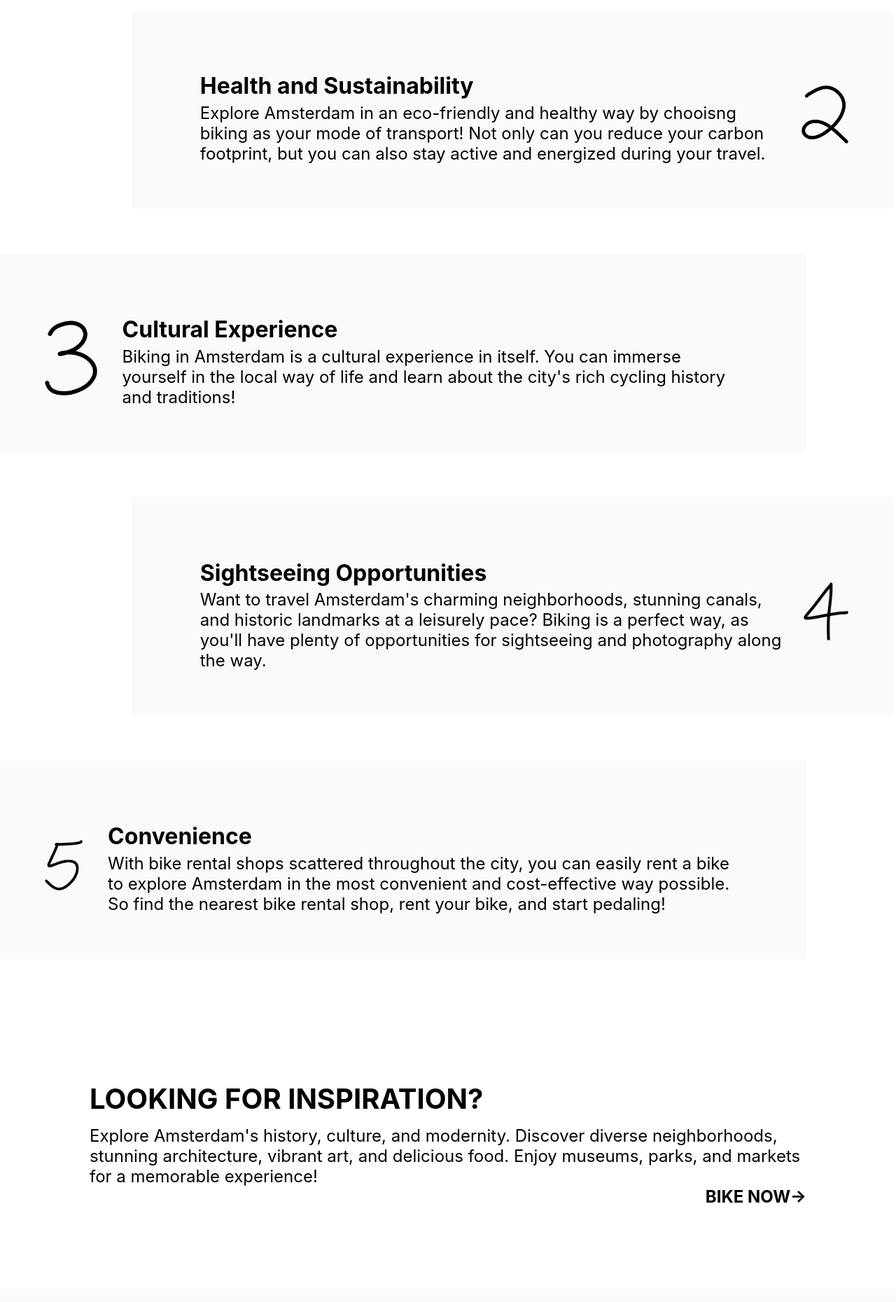
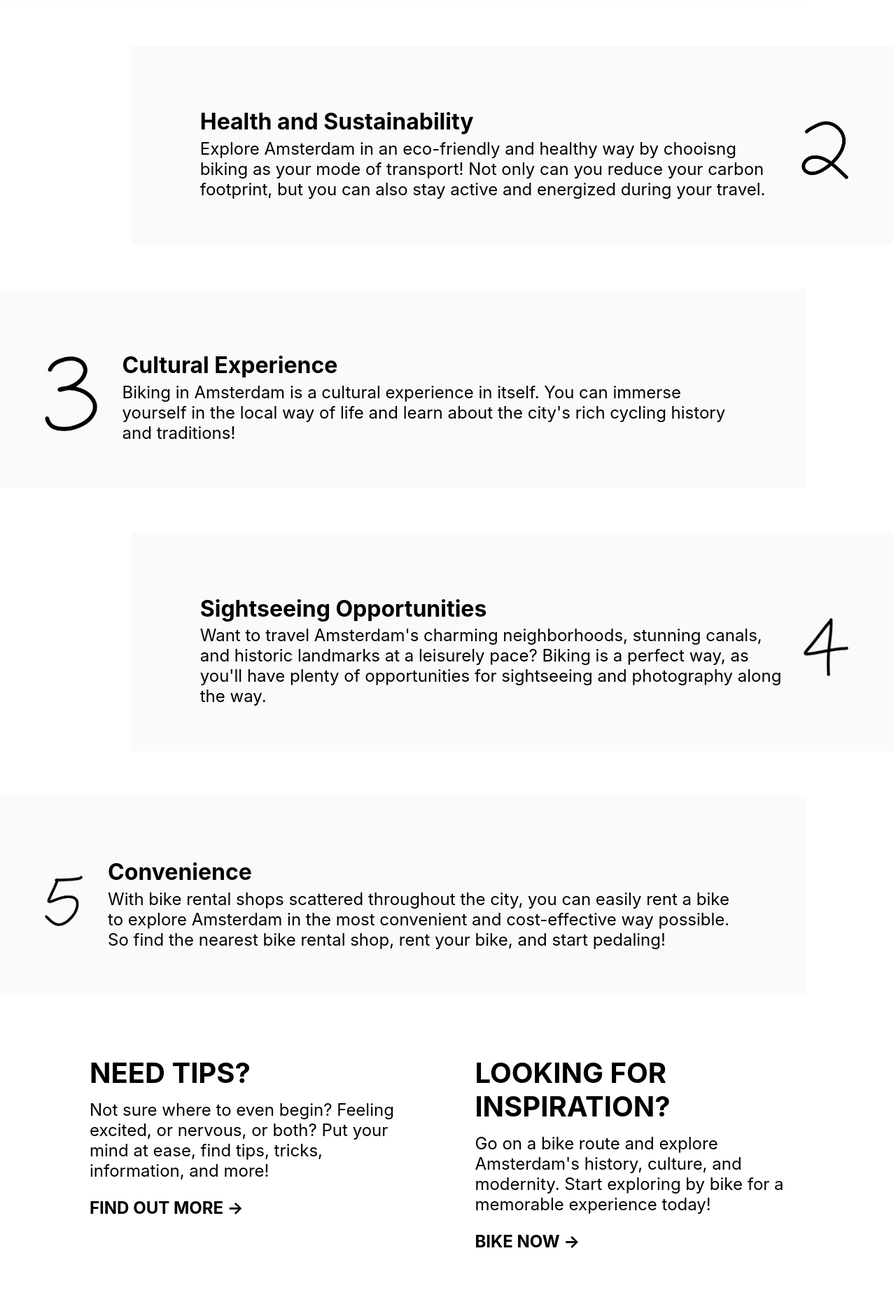
Before and after one commit to sabrina-liu/bikewithus, a Flask app: page /fivereasons in a window 1280 px wide. Shown: the part 1749-3609 px from the top of the page at 70% size. Run offline with Flask 3, Linux system fonts and the light colour scheme.

Commit message:
five reasons done

```diff
--- a/static/style.css
+++ b/static/style.css
@@ -402,6 +402,11 @@ a:hover {
 .looking-link a:hover {
     text-decoration: underline;
 }
+#left-link {
+    margin-top: 1em;
+    text-align: left;
+    margin-bottom: 1em;
+}
 .text {
     position: absolute;
     width: auto;
@@ -427,7 +432,6 @@ a:hover {
     position: relative;
     width: 100%;
 }
-
 /* tips home-page styling */
 .tips-home {
     background: linear-gradient( rgba(0, 0, 0, 0.5), rgba(0, 0, 0, 0.5) ), url(images/tips.jpeg);
@@ -605,9 +609,19 @@ a:hover {
     width: 15%;
 }
 #bike-look {
-    top: 110%;
+    top: 105%;
+    display: flex;
+    justify-content: center;
+    align-items: flex-start;
 }
-
+#tips-margin {
+    margin-left: 10%;
+    margin-right: 3%;
+}
+#look-margin {
+    margin-left: 3%;
+    margin-right: 10%;
+}
 /* bike route page styling */
 .bikeroute-home {
     background: linear-gradient( rgba(0, 0, 0, 0.5), rgba(0, 0, 0, 0.5) ), url(images/westside-home.jpeg);
--- a/templates/bikeroute.html
+++ b/templates/bikeroute.html
@@ -22,6 +22,8 @@
                     <div class="begin-route">
                         <b>BEGIN ROUTE</b>
                     </div>
+                    </a>
+
             </div>
         </div>
         <div class="mainsub-block-reason" id="places-position">
--- a/templates/fivereasons.html
+++ b/templates/fivereasons.html
@@ -20,8 +20,9 @@
             Amsterdam?
         </div>
 
-        <div class="mainsub-block-reason" id="fivereasons">
+        <div class="mainsub-block-reason">
             <div class="subpage1-title">
+                <br>
                 <img src="static/images/boldnumber5.png" alt="number-5">REASONS WHY YOU SHOULD BIKE
             </div>
 
@@ -116,15 +117,24 @@
                 </div>
             </div>
 
-            <!--block for looking for things to do-->
+            <!--block for need tips and looking for things to do-->
             <div class="mainsub-block" id="bike-look">
-                <div class="looking-block-home">
+                <div class="looking-block-home" id="tips-margin">
+                    <div class="looking-subtitle">NEED TIPS?</div>
+                    <div class="mainsub-text1">
+                        Not sure where to even begin? Feeling excited, or nervous, or both?
+                        Put your mind at ease, find tips, tricks, information, and more!
+                    </div>
+                    <div class="looking-link" id="left-link"><b><a href="tips">FIND OUT MORE  </a><span>&#8594;</span></b></div>
+                </div>
+
+                <div class="looking-block-home" id="look-margin">
                     <div class="looking-subtitle">LOOKING FOR INSPIRATION?</div>
                     <div class="mainsub-text1">
-                        Explore Amsterdam's history, culture, and modernity. Discover diverse neighborhoods, stunning
-                    architecture, vibrant art, and delicious food. Enjoy museums, parks, and markets for a memorable experience!
+                        Go on a bike route and explore Amsterdam's history, culture, and modernity.
+                        Start exploring by bike for a memorable experience today!
                     </div>
-                    <div class="looking-link"><b><a href="bikeroute">BIKE NOW</a><span>&#8594;</span></b></div>
+                    <div class="looking-link" id="left-link"><b><a href="bikeroute">BIKE NOW  </a><span>&#8594;</span></b></div>
                 </div>
 
                 <!--footer-->
```
